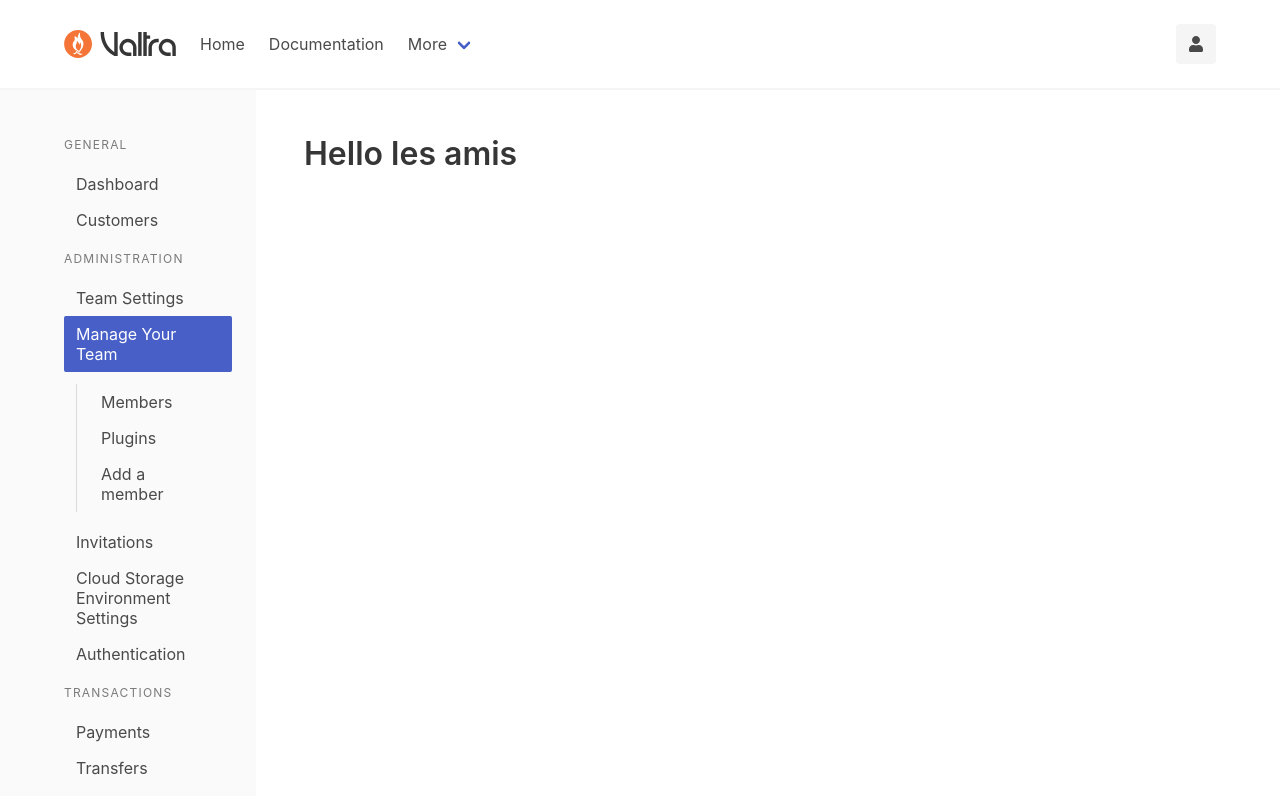
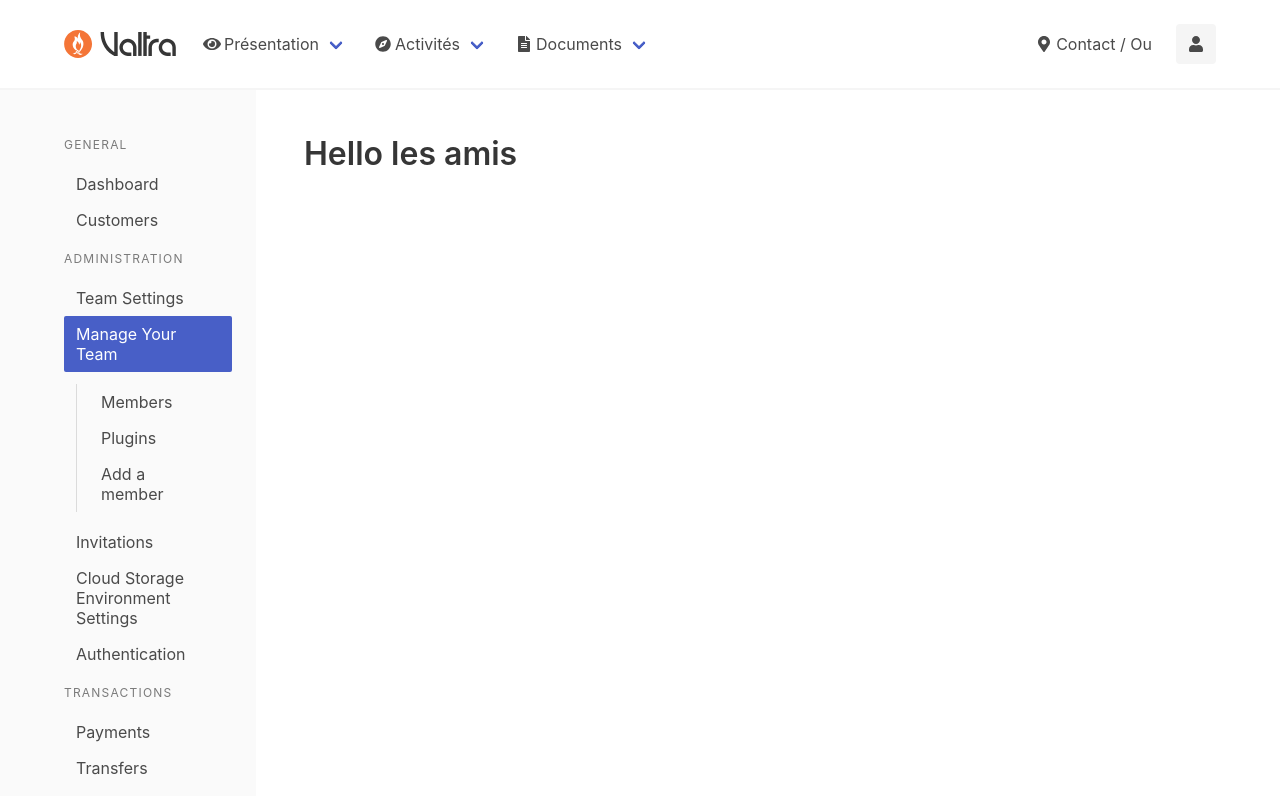
Before and after one commit to val-tra/valtra, a Nuxt app: page / in a window 1280 px wide. Shown: the top 796 px of the page. Built offline with nearby package versions, Linux system fonts and the light colour scheme.

Commit message:
Adding main navigation links

```diff
--- /dev/null
+++ b/assets/page-transition.scss
@@ -0,0 +1,13 @@
+/**
+ * Pages transition
+ */
+
+.page-enter-active,
+.page-leave-active {
+  transition: opacity 0.5s;
+}
+
+.page-enter,
+.page-leave-to {
+  opacity: 0;
+}
--- a/layouts/default.vue
+++ b/layouts/default.vue
@@ -3,9 +3,9 @@
     <nav class="navbar is-spaced has-shadow" role="navigation" aria-label="main navigation">
       <div class="container">
         <div class="navbar-brand">
-          <a class="navbar-item" href="https://bulma.io">
+          <nuxt-link class="navbar-item" to="/">
             <img src="~/assets/logo.svg" width="112" height="40">
-          </a>
+          </nuxt-link>
 
           <a
             role="button"
@@ -22,24 +22,68 @@
 
         <div id="navbarBasicExample" class="navbar-menu">
           <div class="navbar-start">
-            <a class="navbar-item">Home</a>
-
-            <a class="navbar-item">Documentation</a>
-
+            <!-- PRESENTATION -->
             <div class="navbar-item has-dropdown is-hoverable">
-              <a class="navbar-link">More</a>
+              <a class="navbar-link">
+                <span class="icon">
+                  <i class="fas fa-eye" />
+                </span>
+                <span>Présentation</span>
+              </a>
 
               <div class="navbar-dropdown">
-                <a class="navbar-item">About</a>
-                <a class="navbar-item">Jobs</a>
-                <a class="navbar-item">Contact</a>
+                <a class="navbar-item">Photos</a>
+                <a class="navbar-item">Nous rejoindre</a>
+                <a class="navbar-item">PV assemblées générales</a>
                 <hr class="navbar-divider">
-                <a class="navbar-item">Report an issue</a>
+                <a class="navbar-item">Liens externes</a>
+              </div>
+            </div>
+
+            <!-- ACTIVITES -->
+            <div class="navbar-item has-dropdown is-hoverable">
+              <a class="navbar-link">
+                <span class="icon">
+                  <i class="fas fa-compass" />
+                </span>
+                <span>Activités</span>
+              </a>
+
+              <div class="navbar-dropdown">
+                <a class="navbar-item">Photos</a>
+                <a class="navbar-item">Nous rejoindre</a>
+                <a class="navbar-item">PV assemblées générales</a>
+                <hr class="navbar-divider">
+                <a class="navbar-item">Liens externes</a>
+              </div>
+            </div>
+
+            <!-- DOCUMENTS -->
+            <div class="navbar-item has-dropdown is-hoverable">
+              <a class="navbar-link">
+                <span class="icon">
+                  <i class="fas fa-file-alt" />
+                </span>
+                <span>Documents</span>
+              </a>
+
+              <div class="navbar-dropdown">
+                <a class="navbar-item">Photos</a>
+                <a class="navbar-item">Nous rejoindre</a>
+                <a class="navbar-item">PV assemblées générales</a>
+                <hr class="navbar-divider">
+                <a class="navbar-item">Liens externes</a>
               </div>
             </div>
           </div>
 
           <div class="navbar-end">
+            <a class="navbar-item">
+              <span class="icon">
+                <i class="fas fa-map-marker-alt" />
+              </span>
+              <span>Contact / Ou</span>
+            </a>
             <div class="navbar-item">
               <div class="buttons">
                 <a class="button is-light">
--- a/nuxt.config.js
+++ b/nuxt.config.js
@@ -10,7 +10,9 @@ export default {
   */
   target: 'static',
   router: {
-    base: '/valtra/'
+    base: '/valtra/',
+    linkActiveClass: 'is-active',
+    linkExactActiveClass: 'is-active'
   },
   /*
   ** Headers of the page
@@ -37,7 +39,8 @@ export default {
   ** Global CSS
   */
   css: [
-    '@/assets/bulma.scss'
+    '@/assets/bulma.scss',
+    '@/assets/page-transition.scss'
   ],
   /*
   ** Plugins to load before mounting the App
```
